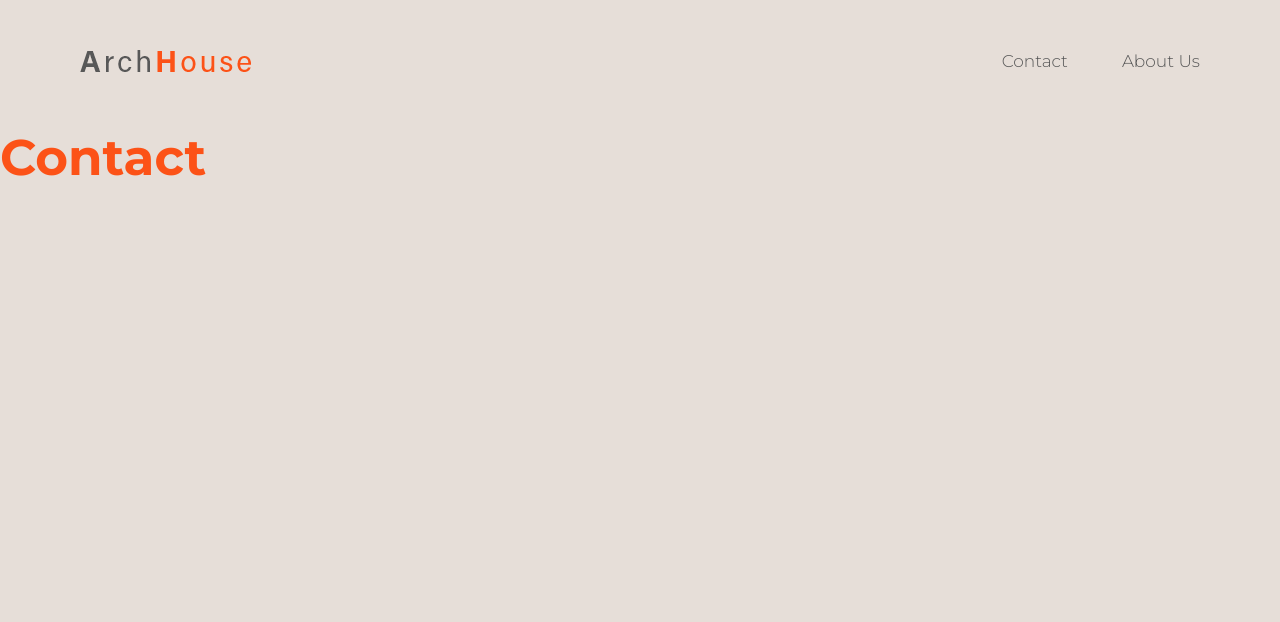
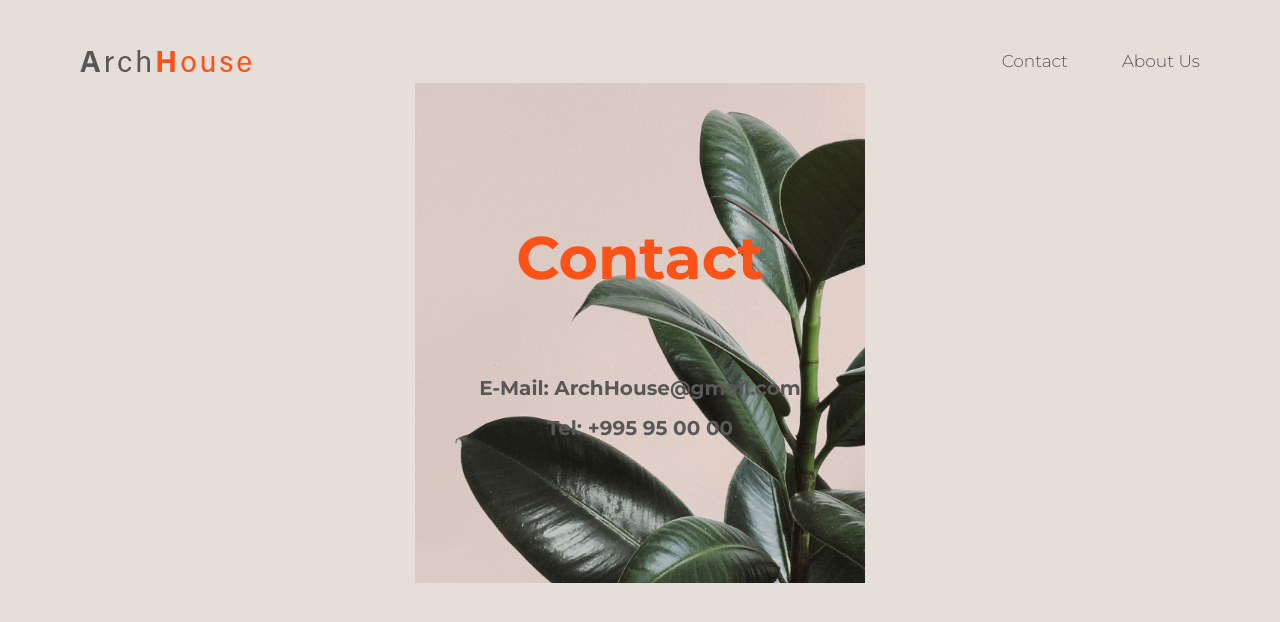
Before and after one commit to Maka-G/2-Final-Project-UniLab, a plain HTML site: page contact.html in a window 1280 px wide. Drawn offline with Linux system fonts and the light colour scheme.

Commit message:
add contact page

```diff
--- a/contact.html
+++ b/contact.html
@@ -7,6 +7,7 @@
 	<link rel="stylesheet" type="text/css" href="css/reset.css">
 	<link href="https://fonts.googleapis.com/css2?family=Montserrat:wght@100;200;300;400;500;600;700;800;900&display=swap" rel="stylesheet">
 	<link href="https://fonts.googleapis.com/css2?family=Lato:wght@100;300;400;700;900&display=swap" rel="stylesheet">
+	<meta name="viewport" content="width=device-width, initial-scale=1">
 	<title>ArchHome</title>
 </head>
 <body>
@@ -30,10 +31,13 @@
 			</div>
 	</header>
 	<section>
-		<div class="contact-s">
-			<h1>Contact</h1>
+		<div class="contact-image">
+  			<div class="contact-text">
+   				 <h1 class="contact-h1">Contact</h1>
+  					<h3 class="contact-h3"> E-Mail: ArchHouse@gmail.com</h3>
+  					<h3 class="contact-h3"> Tel: +995 95 00 00 </h3>
+  			</div>
 		</div>
-
 	</section>
 
 </body>
--- a/css/style.css
+++ b/css/style.css
@@ -305,12 +305,36 @@ span{
 }
 
 /* Contact*/
-.contact-s{
+
+.contact-image {
+  background-image: url("../img/contact-img.jpg");
+  height: 500px;
+  background-position: center;
+  background-repeat: no-repeat;
+  background-size:450px;
+  position: relative;
+}
+
+.contact-text {
+  text-align: center;
+  position: absolute;
+  top: 50%;
+  left: 50%;
+  transform: translate(-50%, -50%);
+}
+.contact-h1{
 	font-family: 'Montserrat', sans-serif;
 	font-weight: 700;
-	display: inline-block;
-	font-size: 50px;
-	margin-top: 50px;
-	color: #FC5217;
-	vertical-align: middle;
+	margin-bottom: 90px;
+	font-size: 60px;
+	color:#FC5217;
 }
+.contact-h3{
+	font-family: 'Montserrat', sans-serif;
+	font-weight: 700;
+	font-size: 20px;
+	color: #585858;
+}
+.contact-h3:last-child {
+	margin-top: 20px;
+}
```
Also changed, not shown: img/contact-img.jpg (added).
